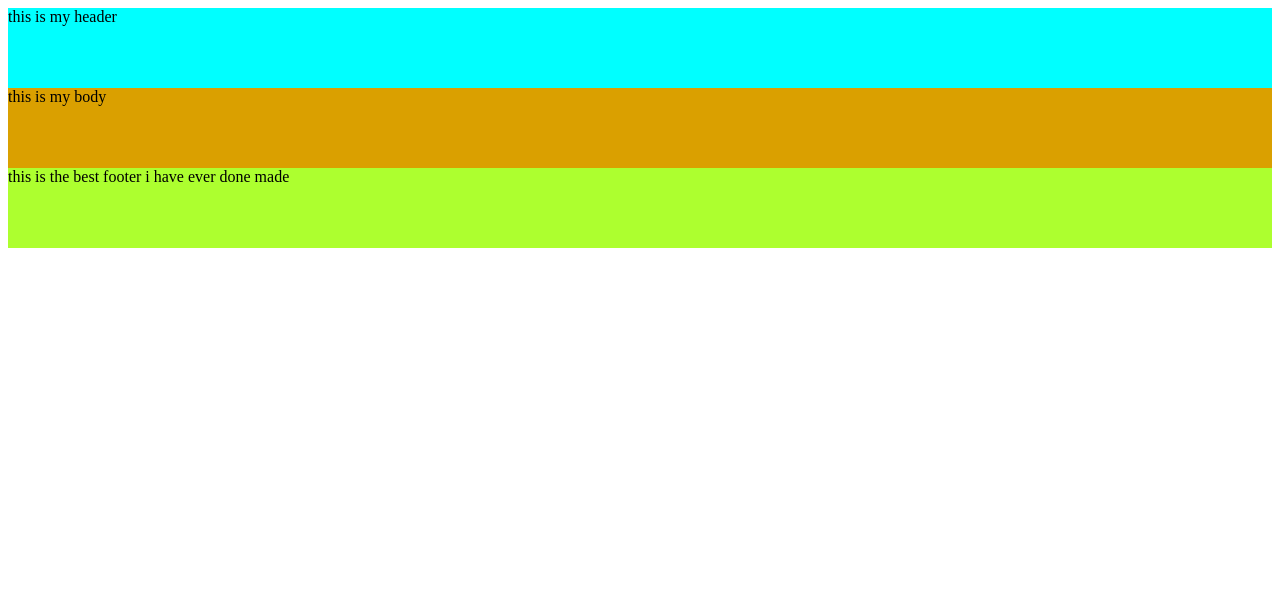
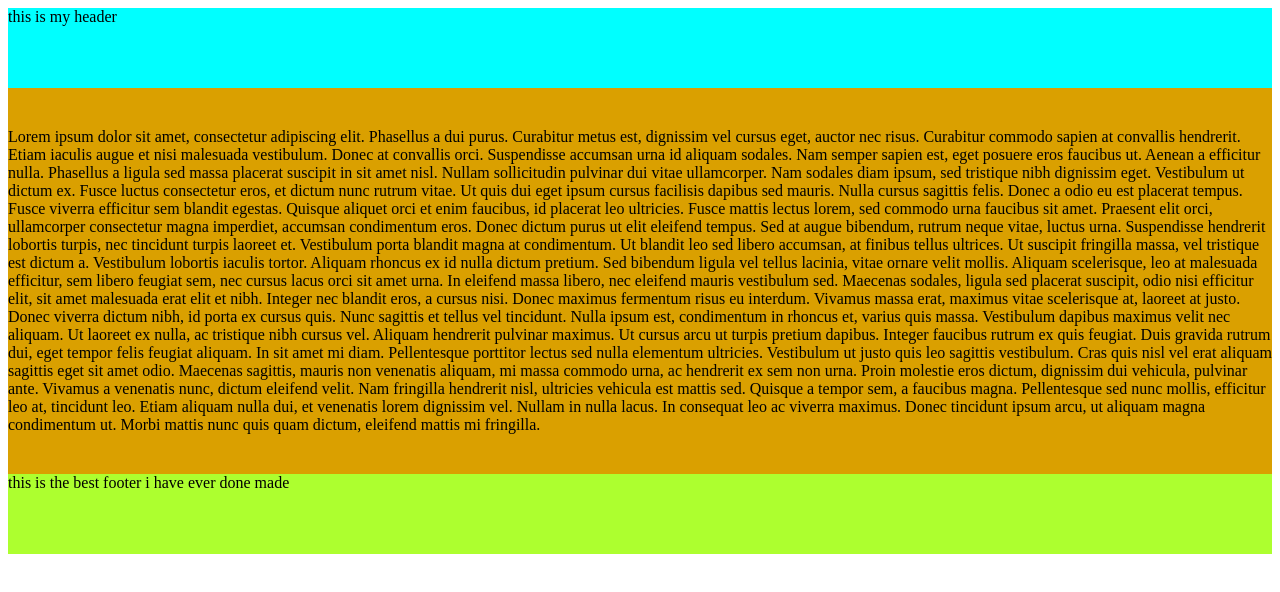
Before and after one commit to Mohamed15333/githubdemo, a plain HTML site: page index.html in a window 1280 px wide. Drawn offline with Linux system fonts and the light colour scheme.

Commit message:
added lorem, and padding on div

```diff
--- a/index.html
+++ b/index.html
@@ -12,7 +12,15 @@
         this is my header
     </header>
     <div>
-        this is my body
+        Lorem ipsum dolor sit amet, consectetur adipiscing elit. Phasellus a dui purus. Curabitur metus est, dignissim vel cursus eget, auctor nec risus. Curabitur commodo sapien at convallis hendrerit. Etiam iaculis augue et nisi malesuada vestibulum. Donec at convallis orci. Suspendisse accumsan urna id aliquam sodales. Nam semper sapien est, eget posuere eros faucibus ut. Aenean a efficitur nulla. Phasellus a ligula sed massa placerat suscipit in sit amet nisl. Nullam sollicitudin pulvinar dui vitae ullamcorper. Nam sodales diam ipsum, sed tristique nibh dignissim eget. Vestibulum ut dictum ex.
+
+Fusce luctus consectetur eros, et dictum nunc rutrum vitae. Ut quis dui eget ipsum cursus facilisis dapibus sed mauris. Nulla cursus sagittis felis. Donec a odio eu est placerat tempus. Fusce viverra efficitur sem blandit egestas. Quisque aliquet orci et enim faucibus, id placerat leo ultricies. Fusce mattis lectus lorem, sed commodo urna faucibus sit amet. Praesent elit orci, ullamcorper consectetur magna imperdiet, accumsan condimentum eros. Donec dictum purus ut elit eleifend tempus. Sed at augue bibendum, rutrum neque vitae, luctus urna. Suspendisse hendrerit lobortis turpis, nec tincidunt turpis laoreet et.
+
+Vestibulum porta blandit magna at condimentum. Ut blandit leo sed libero accumsan, at finibus tellus ultrices. Ut suscipit fringilla massa, vel tristique est dictum a. Vestibulum lobortis iaculis tortor. Aliquam rhoncus ex id nulla dictum pretium. Sed bibendum ligula vel tellus lacinia, vitae ornare velit mollis. Aliquam scelerisque, leo at malesuada efficitur, sem libero feugiat sem, nec cursus lacus orci sit amet urna. In eleifend massa libero, nec eleifend mauris vestibulum sed. Maecenas sodales, ligula sed placerat suscipit, odio nisi efficitur elit, sit amet malesuada erat elit et nibh. Integer nec blandit eros, a cursus nisi.
+
+Donec maximus fermentum risus eu interdum. Vivamus massa erat, maximus vitae scelerisque at, laoreet at justo. Donec viverra dictum nibh, id porta ex cursus quis. Nunc sagittis et tellus vel tincidunt. Nulla ipsum est, condimentum in rhoncus et, varius quis massa. Vestibulum dapibus maximus velit nec aliquam. Ut laoreet ex nulla, ac tristique nibh cursus vel. Aliquam hendrerit pulvinar maximus. Ut cursus arcu ut turpis pretium dapibus. Integer faucibus rutrum ex quis feugiat. Duis gravida rutrum dui, eget tempor felis feugiat aliquam.
+
+In sit amet mi diam. Pellentesque porttitor lectus sed nulla elementum ultricies. Vestibulum ut justo quis leo sagittis vestibulum. Cras quis nisl vel erat aliquam sagittis eget sit amet odio. Maecenas sagittis, mauris non venenatis aliquam, mi massa commodo urna, ac hendrerit ex sem non urna. Proin molestie eros dictum, dignissim dui vehicula, pulvinar ante. Vivamus a venenatis nunc, dictum eleifend velit. Nam fringilla hendrerit nisl, ultricies vehicula est mattis sed. Quisque a tempor sem, a faucibus magna. Pellentesque sed nunc mollis, efficitur leo at, tincidunt leo. Etiam aliquam nulla dui, et venenatis lorem dignissim vel. Nullam in nulla lacus. In consequat leo ac viverra maximus. Donec tincidunt ipsum arcu, ut aliquam magna condimentum ut. Morbi mattis nunc quis quam dictum, eleifend mattis mi fringilla.
     </div>
     <footer>
         this is the best footer i have ever done made
--- a/styles.css
+++ b/styles.css
@@ -4,7 +4,10 @@ header{
 }
 div{
     background-color: rgb(218, 160, 0);
-    height: 10vh;
+    height: fit-content;
+    padding-top: 5vh;
+    padding-bottom: 5vh;
+
 }
 footer{
     background-color: greenyellow;
```
